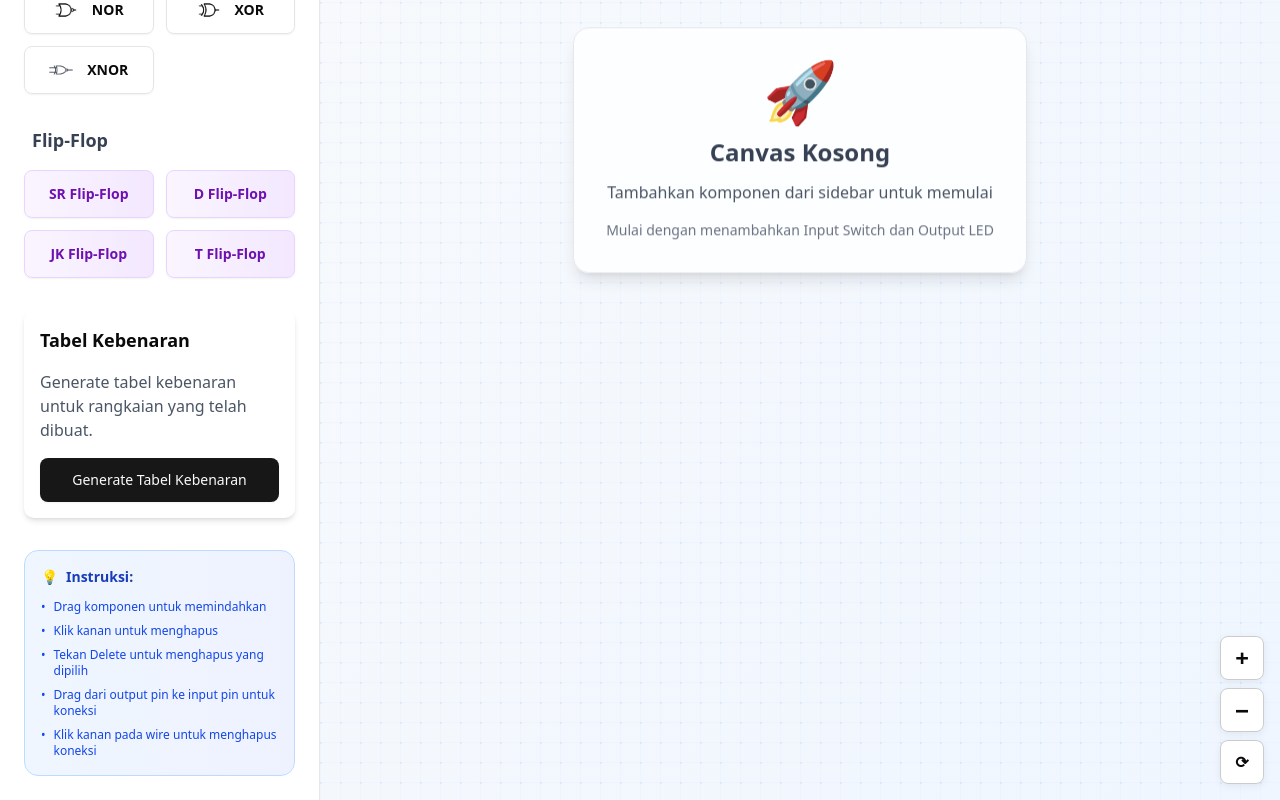
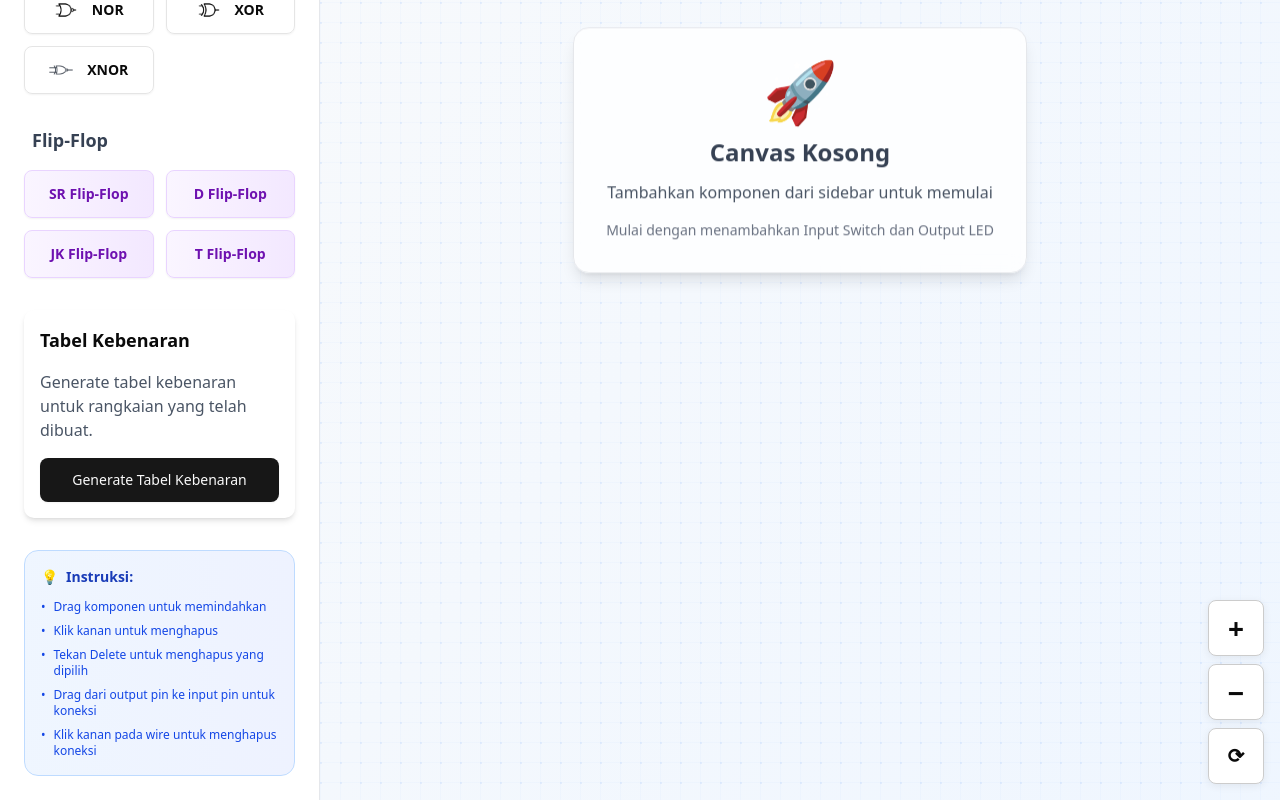
Before and after one commit to MhmmdAliFajri/GerbangLogikaWebForAndroid1, a React (Vite) app: page / in a window 1280 px wide. Shown: the part 558-1358 px from the top of the page. Built offline with nearby package versions, Linux system fonts and the light colour scheme.

Commit message:
Update App.jsx

```diff
--- a/src/App.jsx
+++ b/src/App.jsx
@@ -8,6 +8,10 @@ import TruthTable from "./components/TruthTable";
 import AppLogo from "./components/AppLogo";
 import LampuIcon from "./components/LampuIcon";
 import "./App.css";
+
+// Batasi minimum zoom agar tidak terlalu kecil
+const MIN_ZOOM = 0.5;
+const MAX_ZOOM = 2.5;
 
 function App() {
   const {
@@ -125,7 +129,7 @@ function App() {
         const dist = Math.sqrt(dx * dx + dy * dy);
         if (lastDist !== null) {
           let newZoom = zoom * (dist / lastDist);
-          newZoom = Math.max(0.3, Math.min(2.5, newZoom));
+          newZoom = Math.max(MIN_ZOOM, Math.min(MAX_ZOOM, newZoom));
           setZoom(newZoom);
         }
         lastDist = dist;
@@ -782,20 +786,20 @@ function App() {
           {/* Zoom Controls */}
           <div style={{ position: 'absolute', right: 16, bottom: 16, zIndex: 20, display: 'flex', flexDirection: 'column', gap: 8 }}>
             <button
-              onClick={() => setZoom(Math.min(2.5, zoom + 0.1))}
-              style={{ background: '#fff', border: '1px solid #ccc', borderRadius: 8, width: 40, height: 40, fontSize: 24, fontWeight: 'bold', boxShadow: '0 2px 8px #0001' }}
+              onClick={() => setZoom(Math.min(MAX_ZOOM, zoom + 0.1))}
+              style={{ background: '#fff', border: '1px solid #ccc', borderRadius: 8, width: 56, height: 56, fontSize: 28, fontWeight: 'bold', boxShadow: '0 2px 8px #0001' }}
               aria-label="Zoom In"
             >+
             </button>
             <button
-              onClick={() => setZoom(Math.max(0.3, zoom - 0.1))}
-              style={{ background: '#fff', border: '1px solid #ccc', borderRadius: 8, width: 40, height: 40, fontSize: 24, fontWeight: 'bold', boxShadow: '0 2px 8px #0001' }}
+              onClick={() => setZoom(Math.max(MIN_ZOOM, zoom - 0.1))}
+              style={{ background: '#fff', border: '1px solid #ccc', borderRadius: 8, width: 56, height: 56, fontSize: 28, fontWeight: 'bold', boxShadow: '0 2px 8px #0001' }}
               aria-label="Zoom Out"
             >−
             </button>
             <button
               onClick={() => resetZoom()}
-              style={{ background: '#fff', border: '1px solid #ccc', borderRadius: 8, width: 40, height: 40, fontSize: 16, fontWeight: 'bold', boxShadow: '0 2px 8px #0001' }}
+              style={{ background: '#fff', border: '1px solid #ccc', borderRadius: 8, width: 56, height: 56, fontSize: 20, fontWeight: 'bold', boxShadow: '0 2px 8px #0001' }}
               aria-label="Reset Zoom"
             >⟳
             </button>
@@ -878,6 +882,7 @@ function App() {
                 <DraggableComponent
                   key={component.id}
                   component={component}
+                  style={{ minWidth: 48, minHeight: 48, touchAction: 'none' }}
                 >
                   <LogicComponent
                     component={component}
```
